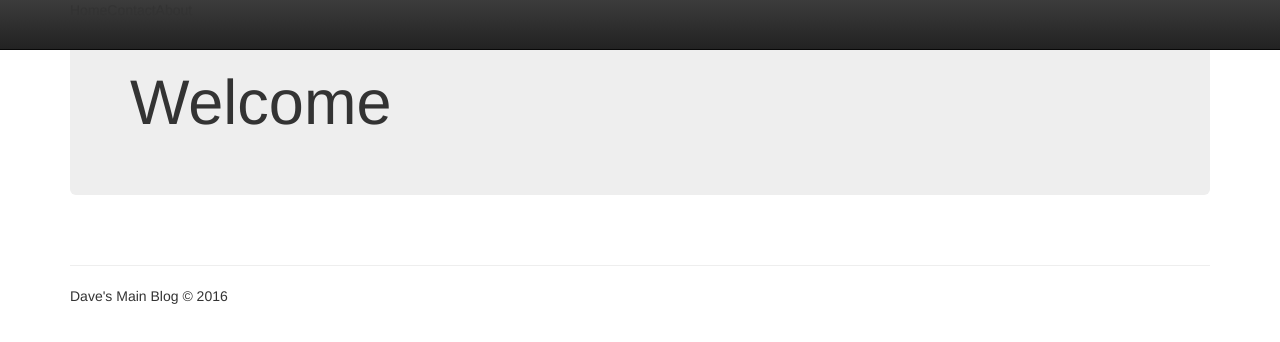
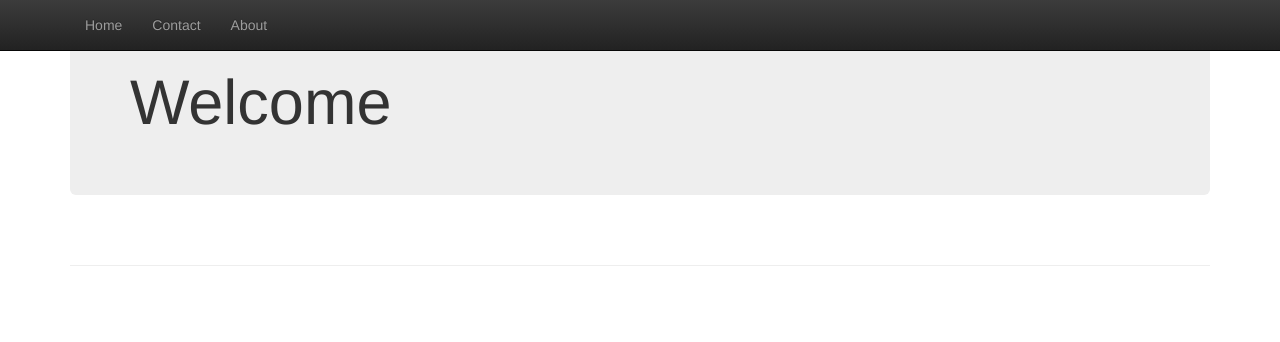
Before and after one commit to Dave4125/Dave4125.github.io, a plain HTML site: page index.html in a window 1280 px wide. Drawn offline with nearby package versions, Linux system fonts and the light colour scheme.

Commit message:
index v0.5

```diff
--- a/index.html
+++ b/index.html
@@ -4,7 +4,7 @@
         <meta charset="utf-8">
         <meta http-equiv="X-UA-Compatible" content="IE=edge">
         <meta name="viewport" content="width=device-width, initial-scale=1">
-        <title>Dave's Main Blog</title>
+        <title>Dave's Main Blog - Home</title>
         <link rel="stylesheet" href="https://maxcdn.bootstrapcdn.com/bootstrap/3.3.7/css/bootstrap.min.css" integrity="sha384-BVYiiSIFeK1dGmJRAkycuHAHRg32OmUcww7on3RYdg4Va+PmSTsz/K68vbdEjh4u" crossorigin="anonymous">
         <link rel="stylesheet" href="https://maxcdn.bootstrapcdn.com/bootstrap/3.3.7/css/bootstrap-theme.min.css" integrity="sha384-rHyoN1iRsVXV4nD0JutlnGaslCJuC7uwjduW9SVrLvRYooPp2bWYgmgJQIXwl/Sp" crossorigin="anonymous">
     </head>
@@ -20,9 +20,9 @@
                 </div>
                 <div class="navbar-collapse collapse">
                     <ul class="nav navbar-nav">
-                        <li>Home</li>
-                        <li>Contact</li>
-                        <li>About</li>
+                        <li><a href="index.html">Home</a></li>
+                        <li><a href="contact.html">Contact</a></li>
+                        <li><a href="about.html">About</a></li>
                     </ul>
                 </div>
             </div>
@@ -53,7 +53,7 @@
             </div>
             <hr />
             <footer>
-                <p>Dave's Main Blog &copy; 2016</p>
+                <p></p>
             </footer>
         </div>
         <script src="https://code.jquery.com/jquery-3.1.0.min.js"></script>
```
